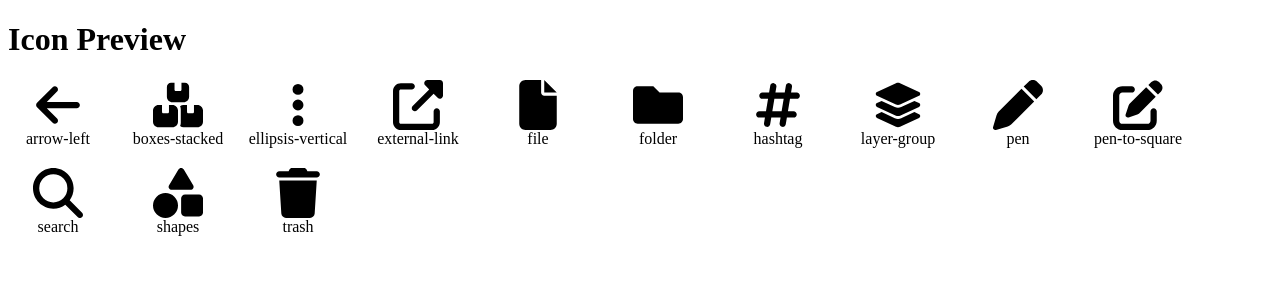
After one commit to KevinHGitCode/Inventario-Uniguajira, a PHP site: page /assets/preview.html in a window 1280 px wide. The commit adds this page. Shown: the top 300 px of the page. Run offline with PHP 8.4, Linux system fonts and the light colour scheme.

Commit message:
Se creo el archivo sprites.svg el cual contiene varios iconos svg y servira para no necesitar tener font-awesome enlazado en la pagina, es una pequeña optimizacion

```diff
--- a/app/views/index.php
+++ b/app/views/index.php
@@ -11,10 +11,12 @@
     <link href="assets/images/favicon-uniguajira-32x32.webp" rel="icon" type="image/png" />
 
     <link href="https://cdn.jsdelivr.net/npm/bootstrap@5.3.0/dist/css/bootstrap.min.css" rel="stylesheet">
-    <link rel="stylesheet" href="https://cdnjs.cloudflare.com/ajax/libs/font-awesome/6.4.2/css/all.min.css">
+    <!-- Este font-awesome sirve para los iconos de inventario -->
+    <!-- <link rel="stylesheet" href="https://cdnjs.cloudflare.com/ajax/libs/font-awesome/6.4.2/css/all.min.css"> -->
+    <link rel="preload" href="/assets/sprites.svg" as="image" type="image/svg+xml">
+
     <link rel="stylesheet" href="https://cdn.jsdelivr.net/npm/sweetalert2@11/dist/sweetalert2.min.css">
     <link rel="stylesheet" href="https://fonts.googleapis.com/css2?family=Inter:wght@400;500&family=Manrope:wght@400;600&family=Plus+Jakarta+Sans:wght@400;600&family=Space+Grotesk:wght@400;500&display=swap">
-    <!-- "'https://fonts.googleapis.com/css2?family=Nunito+Sans:ital,opsz,wght@0,6..12,200..1000;1,6..12,200..1000&display=swap'" -->
     <link rel="stylesheet" href="assets/css/.get.css">
     <link rel="stylesheet" href="assets/css/components/.get.css">
     <link rel="stylesheet" href="assets/css/responsive/.get.css">
--- a/assets/css/styles.css
+++ b/assets/css/styles.css
@@ -92,3 +92,9 @@ p {
 .hidden{
     display: none;
 }
+
+
+svg {
+    width: 1rem;
+    height: 1rem;
+}
--- /dev/null
+++ b/assets/preview.html
@@ -0,0 +1,83 @@
+<!DOCTYPE html>
+<html lang="en">
+<head>
+    <meta charset="UTF-8">
+    <meta name="viewport" content="width=device-width, initial-scale=1.0">
+    <title>Icon Preview</title>
+    <style>
+        .icon-container {
+            display: flex;
+            flex-wrap: wrap;
+            gap: 20px;
+        }
+        .icon-item {
+            display: flex;
+            flex-direction: column;
+            align-items: center;
+            text-align: center;
+            width: 100px;
+        }
+        svg {
+            width: 50px;
+            height: 50px;
+        }
+    </style>
+</head>
+<body>
+    <h1>Icon Preview</h1>
+    <div class="icon-container">
+        <div class="icon-item">
+            <svg><use xlink:href="sprites.svg#arrow-left"></use></svg>
+            <span>arrow-left</span>
+        </div>
+        <div class="icon-item">
+            <svg><use xlink:href="sprites.svg#boxes-stacked"></use></svg>
+            <span>boxes-stacked</span>
+        </div>
+        <div class="icon-item">
+            <svg><use xlink:href="sprites.svg#ellipsis-vertical"></use></svg>
+            <span>ellipsis-vertical</span>
+        </div>
+        <div class="icon-item">
+            <svg><use xlink:href="sprites.svg#external-link"></use></svg>
+            <span>external-link</span>
+        </div>
+        <div class="icon-item">
+            <svg><use xlink:href="sprites.svg#file"></use></svg>
+            <span>file</span>
+        </div>
+        <div class="icon-item">
+            <svg><use xlink:href="sprites.svg#folder"></use></svg>
+            <span>folder</span>
+        </div>
+        <div class="icon-item">
+            <svg><use xlink:href="sprites.svg#hashtag"></use></svg>
+            <span>hashtag</span>
+        </div>
+        <div class="icon-item">
+            <svg><use xlink:href="sprites.svg#layer-group"></use></svg>
+            <span>layer-group</span>
+        </div>
+        <div class="icon-item">
+            <svg><use xlink:href="sprites.svg#pen"></use></svg>
+            <span>pen</span>
+        </div>
+        <div class="icon-item">
+            <svg><use xlink:href="sprites.svg#pen-to-square"></use></svg>
+            <span>pen-to-square</span>
+        </div>
+        <div class="icon-item">
+            <svg><use xlink:href="sprites.svg#search"></use></svg>
+            <span>search</span>
+        </div>
+        <div class="icon-item">
+            <svg><use xlink:href="sprites.svg#shapes"></use></svg>
+            <span>shapes</span>
+        </div>
+        <div class="icon-item">
+            <svg><use xlink:href="sprites.svg#trash"></use></svg>
+            <span>trash</span>
+        </div>
+    </div>
+</body>
+</html>
```
Also changed, not shown: app/views/inventory/groups.php (+6 -2 lines), assets/sprites.svg (added), 1 other file.
